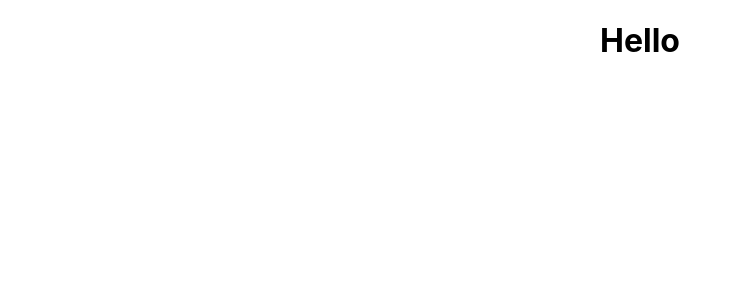
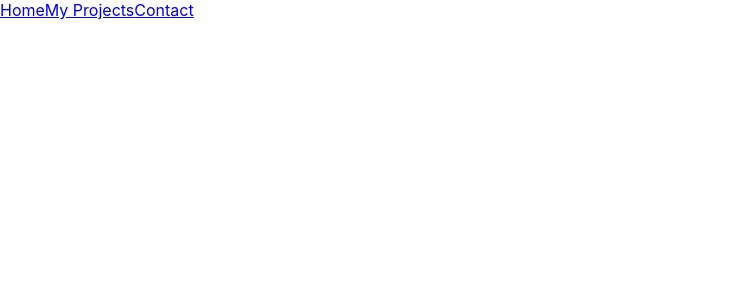
Before and after one commit to ChinikaC/My_Portfolio, a React (Create React App) app: page / in a window 1280 px wide. Shown: the top 300 px of the page, without its empty margins (0-741 px from the left). Built offline with nearby package versions, Linux system fonts and the light colour scheme.

Commit message:
Added in header section

```diff
--- a/src/App.js
+++ b/src/App.js
@@ -1,10 +1,9 @@
 import './App.css';
+import PortfolioContainer from './containers/PortfolioContainer';
 
 function App() {
   return (
-    <div className="App">
-   <h1> Hello</h1>
-    </div>
+    <PortfolioContainer/>
   );
 }
 
--- a/src/components/Contact.js
+++ b/src/components/Contact.js
@@ -1 +1,5 @@
+const Contact = () => {
+
+};
+
 export default Contact;
--- /dev/null
+++ b/src/components/Footer.js
@@ -0,0 +1,5 @@
+const Footer = () => {
+
+};
+
+export default Footer;
--- /dev/null
+++ b/src/components/Header.js
@@ -0,0 +1,21 @@
+import { useNavigate } from "react-router-dom";
+import { Link } from "react-router-dom";
+
+const Header = () => {
+
+    const navigate = useNavigate()
+
+    return (
+        <div className="header">
+          <div className="header-links">
+            <Link to="/">Home</Link>
+            <Link to="/MyProjects">My Projects</Link>
+            <Link to="/Contact">Contact</Link>
+          </div>
+        </div>
+    );
+
+
+};
+
+export default Header;
--- a/src/components/MyProjects.js
+++ b/src/components/MyProjects.js
@@ -1 +1,5 @@
+const MyProjects = () => {
+
+};
+
 export default MyProjects;
--- /dev/null
+++ b/src/pages/Home.js
@@ -0,0 +1,23 @@
+import { Outlet } from "react-router-dom"
+import Header from "../components/Header";
+import Footer from "../components/Footer";
+
+const Home = () => {
+
+    return (
+        <>
+        <header>
+            <Header/>
+        </header>
+        <main>
+            <Outlet />
+        </main>
+        <footer>
+            <Footer />
+        </footer>
+        </>
+    )
+
+}
+
+export default Home;
```
Also changed, not shown: src/containers/PortfolioContainer.js (+16 -1 lines), src/logo.svg (deleted).
